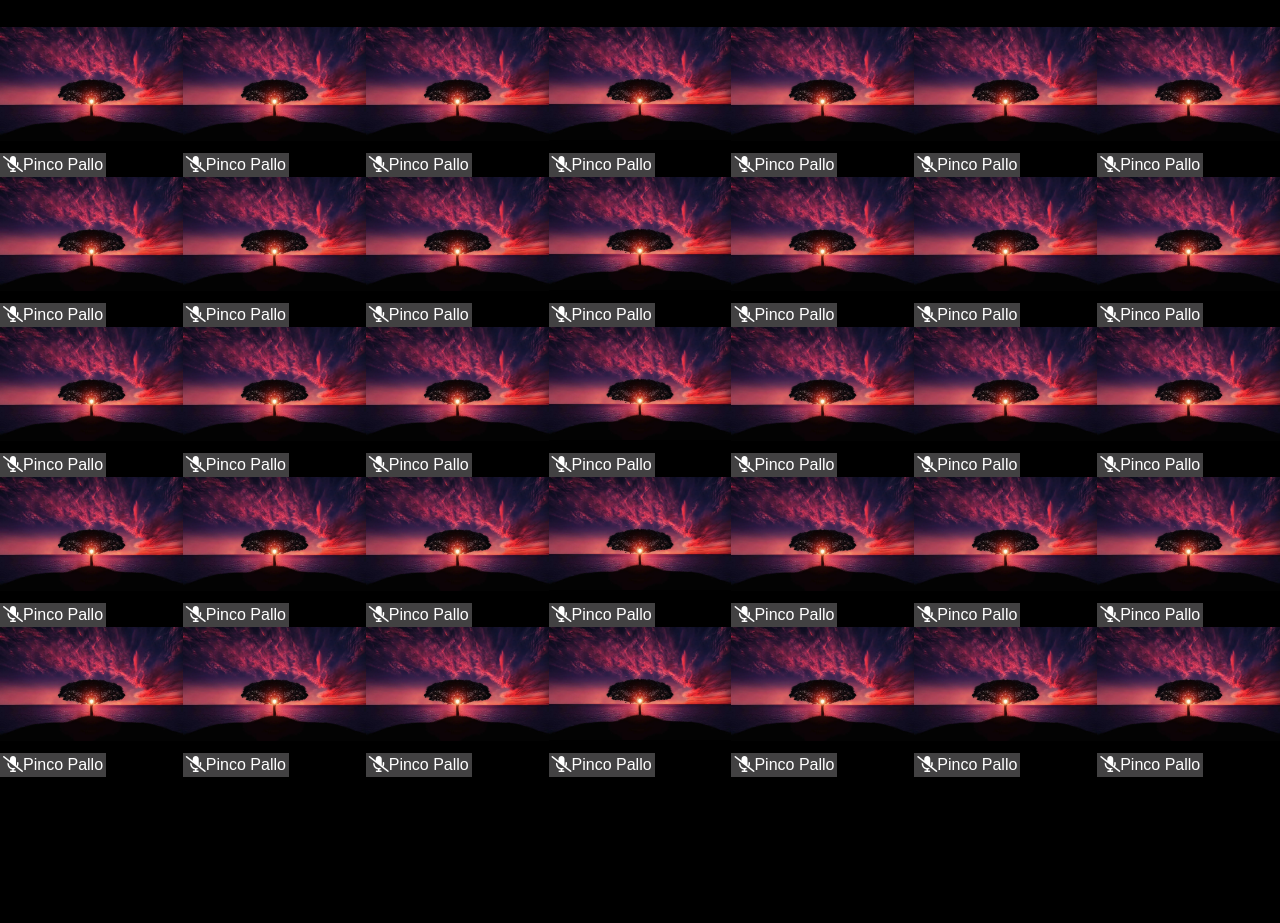
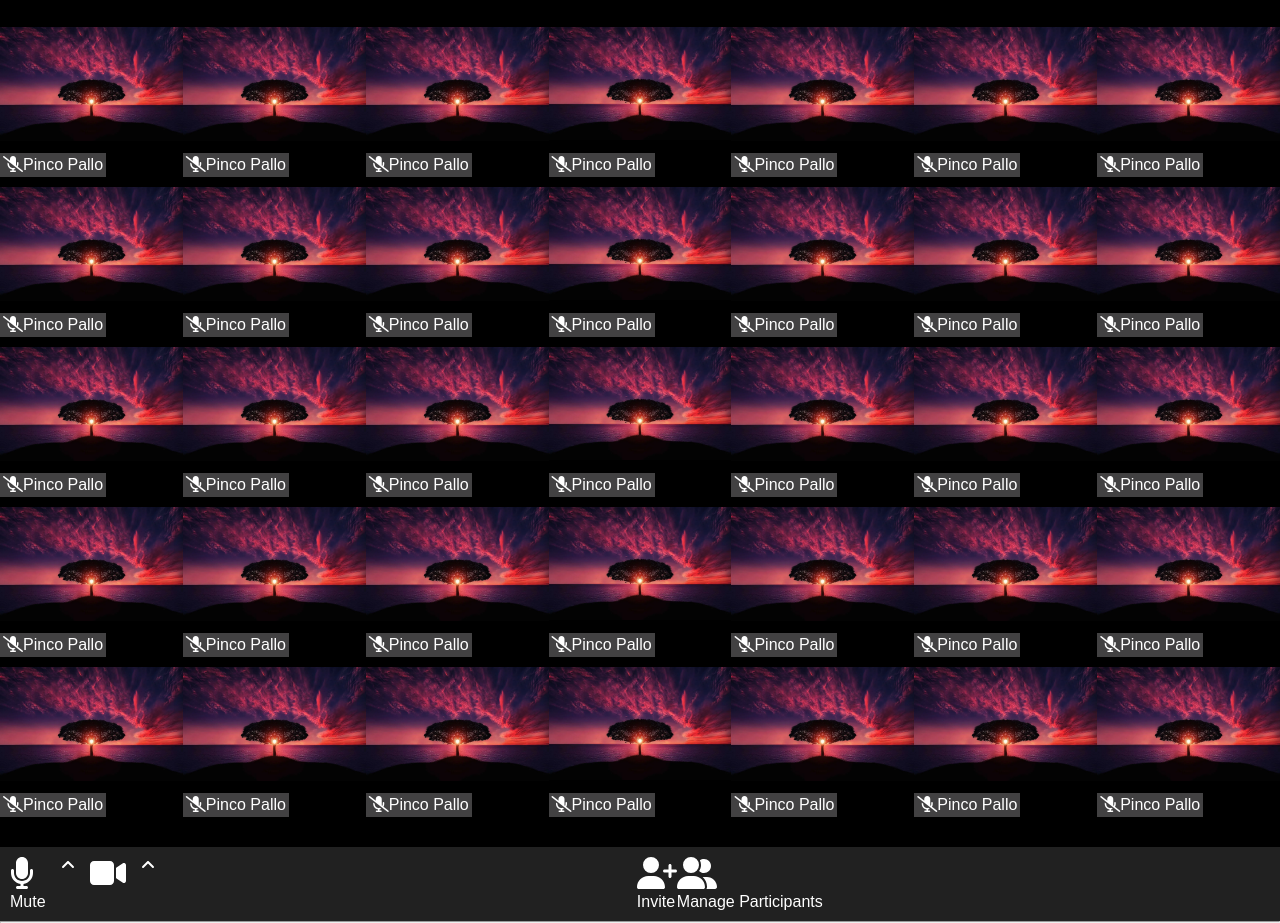
Before and after one commit to IrynaVelykholova/html-css-zoom, a plain HTML site: page index.html in a window 1280 px wide. Shown: the part 43-966 px from the top of the page. Before the commit the page ends 820 px from the top, so only its background shows below. Drawn offline with Linux system fonts and the light colour scheme.

Commit message:
footer incompleto

```diff
--- a/css/style.css
+++ b/css/style.css
@@ -8,16 +8,16 @@
 body {
   background-color: black;
   height: 100vh;
+  color: white;
 }
 
 .nav-bar {
   height: 40px;
-  color: white;
+
   display: flex;
   justify-content: end;
 }
 #nav-hr {
-  background-color: black;
   height: 30px;
   border: none;
 }
@@ -38,9 +38,10 @@ body {
 }
 
 /* MAIN */
-.box {
+.box-main {
   display: flex;
   justify-content: center;
+  margin-bottom: 10px;
 }
 .user {
   color: white;
@@ -58,3 +59,30 @@ body {
   background-color: rgb(66, 65, 66);
   padding: 3px;
 }
+#main-hr {
+  height: 20px;
+  border: none;
+}
+
+/* FOOTER */
+footer {
+  color: white;
+  background-color: rgb(33, 33, 33);
+  display: flex;
+  justify-content: space-between;
+}
+.icons {
+  fill: white;
+}
+.footer-left, .footer-center {
+  display: flex;
+  margin: 10px;
+}
+.arrow {
+  margin-right: 15px;
+  margin-left: 15px;
+  align-self: center;
+}
+.group {
+  text-align: center;
+}
--- a/index.html
+++ b/index.html
@@ -25,7 +25,7 @@
 
 
   <main>
-    <div class="box">
+      <div class="box-main">
         <div class="user"><span class="username"><i class="fa-solid fa-microphone-slash"></i>Pinco Pallo</span></div>
         <div class="user"><span class="username"><i class="fa-solid fa-microphone-slash"></i>Pinco Pallo</span></div>
         <div class="user"><span class="username"><i class="fa-solid fa-microphone-slash"></i>Pinco Pallo</span></div>
@@ -34,7 +34,7 @@
         <div class="user"><span class="username"><i class="fa-solid fa-microphone-slash"></i>Pinco Pallo</span></div>
         <div class="user"><span class="username"><i class="fa-solid fa-microphone-slash"></i>Pinco Pallo</span></div>
       </div>
-    <div class="box">
+      <div class="box-main">
         <div class="user"><span class="username"><i class="fa-solid fa-microphone-slash"></i>Pinco Pallo</span></div>
         <div class="user"><span class="username"><i class="fa-solid fa-microphone-slash"></i>Pinco Pallo</span></div>
         <div class="user"><span class="username"><i class="fa-solid fa-microphone-slash"></i>Pinco Pallo</span></div>
@@ -43,7 +43,7 @@
         <div class="user"><span class="username"><i class="fa-solid fa-microphone-slash"></i>Pinco Pallo</span></div>
         <div class="user"><span class="username"><i class="fa-solid fa-microphone-slash"></i>Pinco Pallo</span></div>
       </div>
-  <div class="box">
+      <div class="box-main">
         <div class="user"><span class="username"><i class="fa-solid fa-microphone-slash"></i>Pinco Pallo</span></div>
         <div class="user"><span class="username"><i class="fa-solid fa-microphone-slash"></i>Pinco Pallo</span></div>
         <div class="user"><span class="username"><i class="fa-solid fa-microphone-slash"></i>Pinco Pallo</span></div>
@@ -52,7 +52,7 @@
         <div class="user"><span class="username"><i class="fa-solid fa-microphone-slash"></i>Pinco Pallo</span></div>
         <div class="user"><span class="username"><i class="fa-solid fa-microphone-slash"></i>Pinco Pallo</span></div>
       </div>
-<div class="box">
+    <div class="box-main">
       <div class="user"><span class="username"><i class="fa-solid fa-microphone-slash"></i>Pinco Pallo</span></div>
       <div class="user"><span class="username"><i class="fa-solid fa-microphone-slash"></i>Pinco Pallo</span></div>
       <div class="user"><span class="username"><i class="fa-solid fa-microphone-slash"></i>Pinco Pallo</span></div>
@@ -61,7 +61,7 @@
       <div class="user"><span class="username"><i class="fa-solid fa-microphone-slash"></i>Pinco Pallo</span></div>
       <div class="user"><span class="username"><i class="fa-solid fa-microphone-slash"></i>Pinco Pallo</span></div>
     </div>
-<div class="box">
+    <div class="box-main">
       <div class="user"><span class="username"><i class="fa-solid fa-microphone-slash"></i>Pinco Pallo</span></div>
       <div class="user"><span class="username"><i class="fa-solid fa-microphone-slash"></i>Pinco Pallo</span></div>
       <div class="user"><span class="username"><i class="fa-solid fa-microphone-slash"></i>Pinco Pallo</span></div>
@@ -71,5 +71,39 @@
       <div class="user"><span class="username"><i class="fa-solid fa-microphone-slash"></i>Pinco Pallo</span></div>
     </div>
   </main>
+  <hr id="main-hr">
+
+  <footer>
+    <div class="footer-left">
+          <div>
+            <a href="#"><svg class="icons" xmlns="http://www.w3.org/2000/svg" height="2em" viewBox="0 0 384 512"><!--! Font Awesome Free 6.4.0 by @fontawesome - https://fontawesome.com License - https://fontawesome.com/license (Commercial License) Copyright 2023 Fonticons, Inc. --><path d="M192 0C139 0 96 43 96 96V256c0 53 43 96 96 96s96-43 96-96V96c0-53-43-96-96-96zM64 216c0-13.3-10.7-24-24-24s-24 10.7-24 24v40c0 89.1 66.2 162.7 152 174.4V464H120c-13.3 0-24 10.7-24 24s10.7 24 24 24h72 72c13.3 0 24-10.7 24-24s-10.7-24-24-24H216V430.4c85.8-11.7 152-85.3 152-174.4V216c0-13.3-10.7-24-24-24s-24 10.7-24 24v40c0 70.7-57.3 128-128 128s-128-57.3-128-128V216z"/></svg></a>
+          <div>Mute</div>
+          </div>
+          <a href="#"><svg class="icons arrow" xmlns="http://www.w3.org/2000/svg" height="1em" viewBox="0 0 448 512"><!--! Font Awesome Free 6.4.0 by @fontawesome - https://fontawesome.com License - https://fontawesome.com/license (Commercial License) Copyright 2023 Fonticons, Inc. --><path d="M201.4 137.4c12.5-12.5 32.8-12.5 45.3 0l160 160c12.5 12.5 12.5 32.8 0 45.3s-32.8 12.5-45.3 0L224 205.3 86.6 342.6c-12.5 12.5-32.8 12.5-45.3 0s-12.5-32.8 0-45.3l160-160z"/></svg></a>
+          <a href="#"><svg class="icons" xmlns="http://www.w3.org/2000/svg" height="2em" viewBox="0 0 576 512"><!--! Font Awesome Free 6.4.0 by @fontawesome - https://fontawesome.com License - https://fontawesome.com/license (Commercial License) Copyright 2023 Fonticons, Inc. --><path d="M0 128C0 92.7 28.7 64 64 64H320c35.3 0 64 28.7 64 64V384c0 35.3-28.7 64-64 64H64c-35.3 0-64-28.7-64-64V128zM559.1 99.8c10.4 5.6 16.9 16.4 16.9 28.2V384c0 11.8-6.5 22.6-16.9 28.2s-23 5-32.9-1.6l-96-64L416 337.1V320 192 174.9l14.2-9.5 96-64c9.8-6.5 22.4-7.2 32.9-1.6z"/></svg></a>
+          <a href="#"><svg class="icons arrow" xmlns="http://www.w3.org/2000/svg" height="1em" viewBox="0 0 448 512"><!--! Font Awesome Free 6.4.0 by @fontawesome - https://fontawesome.com License - https://fontawesome.com/license (Commercial License) Copyright 2023 Fonticons, Inc. --><path d="M201.4 137.4c12.5-12.5 32.8-12.5 45.3 0l160 160c12.5 12.5 12.5 32.8 0 45.3s-32.8 12.5-45.3 0L224 205.3 86.6 342.6c-12.5 12.5-32.8 12.5-45.3 0s-12.5-32.8 0-45.3l160-160z"/></svg></a>
+        </div>
+
+
+
+    <div class="footer-center">
+      <div>
+        <a href="#"><svg class="icons" xmlns="http://www.w3.org/2000/svg" height="2em" viewBox="0 0 640 512"><!--! Font Awesome Free 6.4.0 by @fontawesome - https://fontawesome.com License - https://fontawesome.com/license (Commercial License) Copyright 2023 Fonticons, Inc. --><path d="M96 128a128 128 0 1 1 256 0A128 128 0 1 1 96 128zM0 482.3C0 383.8 79.8 304 178.3 304h91.4C368.2 304 448 383.8 448 482.3c0 16.4-13.3 29.7-29.7 29.7H29.7C13.3 512 0 498.7 0 482.3zM504 312V248H440c-13.3 0-24-10.7-24-24s10.7-24 24-24h64V136c0-13.3 10.7-24 24-24s24 10.7 24 24v64h64c13.3 0 24 10.7 24 24s-10.7 24-24 24H552v64c0 13.3-10.7 24-24 24s-24-10.7-24-24z"/></svg></a>
+      <div>Invite</div>
+      </div>
+      <div>
+        <a href="#"><svg class="icons group" xmlns="http://www.w3.org/2000/svg" height="2em" viewBox="0 0 640 512"><!--! Font Awesome Free 6.4.0 by @fontawesome - https://fontawesome.com License - https://fontawesome.com/license (Commercial License) Copyright 2023 Fonticons, Inc. --><path d="M96 128a128 128 0 1 1 256 0A128 128 0 1 1 96 128zM0 482.3C0 383.8 79.8 304 178.3 304h91.4C368.2 304 448 383.8 448 482.3c0 16.4-13.3 29.7-29.7 29.7H29.7C13.3 512 0 498.7 0 482.3zM609.3 512H471.4c5.4-9.4 8.6-20.3 8.6-32v-8c0-60.7-27.1-115.2-69.8-151.8c2.4-.1 4.7-.2 7.1-.2h61.4C567.8 320 640 392.2 640 481.3c0 17-13.8 30.7-30.7 30.7zM432 256c-31 0-59-12.6-79.3-32.9C372.4 196.5 384 163.6 384 128c0-26.8-6.6-52.1-18.3-74.3C384.3 40.1 407.2 32 432 32c61.9 0 112 50.1 112 112s-50.1 112-112 112z"/></svg></a>
+        <div>Manage Participants</div>
+      </div>
+
+    </div>
+
+    <div class="footer-right">
+
+    </div>
+
+
+  </footer>
+  <hr>
 </body>
 </html>
```
Lines whose indentation alone changed are shown as unchanged.
